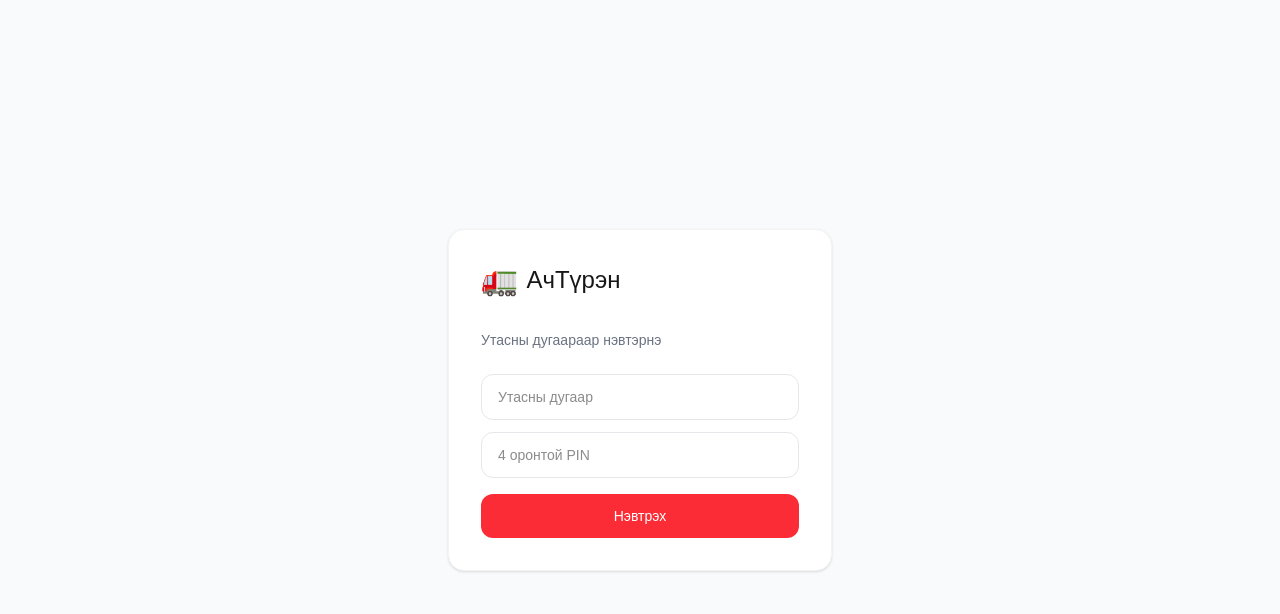
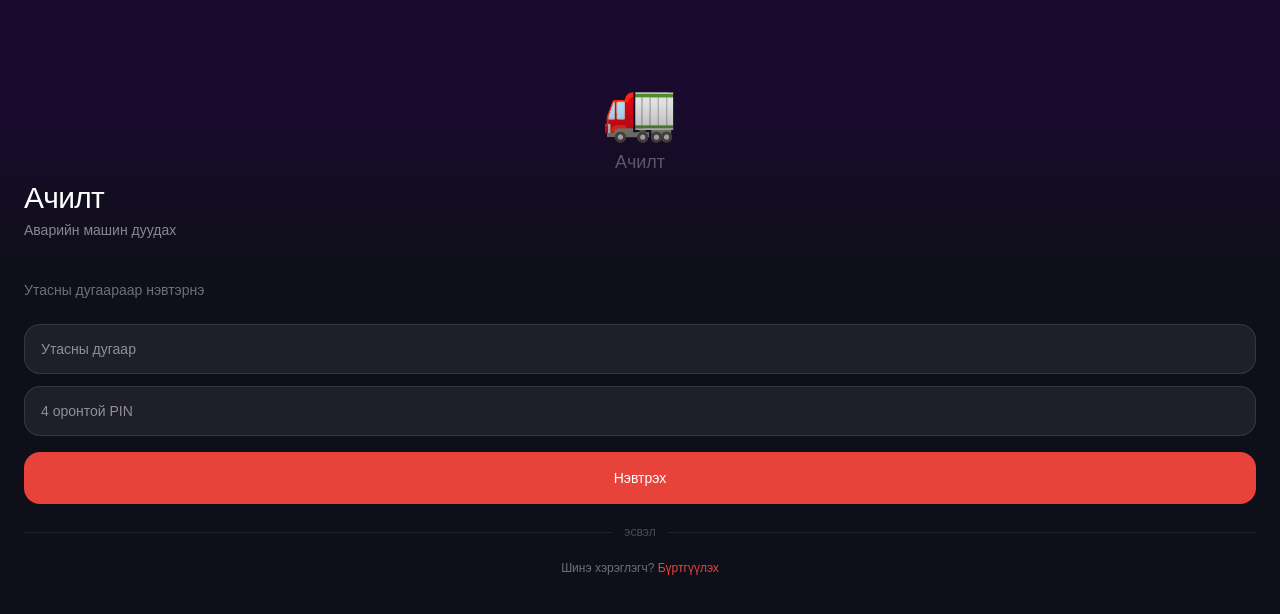
Before and after one commit to jargalbayr955-cmyk/-, a Next.js app: page / in a window 1280 px wide. Shown: the top 614 px of the page. Built offline with nearby package versions, Linux system fonts and the light colour scheme; no server answers.

Commit message:
new login design

```diff
--- a/app/page.tsx
+++ b/app/page.tsx
@@ -1,5 +1,5 @@
 'use client'
-import { useState } from 'react'
+import { useState, useEffect } from 'react'
 import { useRouter } from 'next/navigation'
 import { supabase } from '@/lib/supabase'
 
@@ -8,7 +8,13 @@ export default function LoginPage() {
   const [pin, setPin] = useState('')
   const [loading, setLoading] = useState(false)
   const [error, setError] = useState('')
+  const [heroUrl, setHeroUrl] = useState('')
   const router = useRouter()
+
+  useEffect(() => {
+    const saved = localStorage.getItem('hero_url')
+    if (saved) setHeroUrl(saved)
+  }, [])
 
   const handleLogin = async () => {
     if (!phone || !pin) return setError('Дугаар болон PIN оруулна уу')
@@ -30,19 +36,35 @@ export default function LoginPage() {
   }
 
   return (
-    <div className="min-h-screen bg-gray-50 flex items-center justify-center p-4">
-      <div className="bg-white rounded-2xl p-8 w-full max-w-sm shadow-sm border border-gray-100">
-        <div className="flex items-center gap-2 mb-8">
-          <span className="text-3xl">🚛</span>
-          <h1 className="text-2xl font-medium">АчТүрэн</h1>
+    <div className="min-h-screen flex flex-col" style={{background:'#0f0f1a'}}>
+      <div className="relative h-64 overflow-hidden">
+        {heroUrl ? (
+          <img src={heroUrl} alt="hero" className="w-full h-full object-cover opacity-80" />
+        ) : (
+          <div className="w-full h-full flex items-center justify-center" style={{background:'#1a0a2e'}}>
+            <div className="text-center">
+              <div className="text-6xl mb-2">🚛</div>
+              <div className="text-white text-lg font-medium opacity-50">Ачилт</div>
+            </div>
+          </div>
+        )}
+        <div className="absolute inset-0" style={{background:'linear-gradient(to bottom, transparent 40%, #0f0f1a 100%)'}}></div>
+        <div className="absolute bottom-4 left-6">
+          <h1 className="text-white text-3xl font-medium tracking-tight">Ачилт</h1>
+          <p className="text-white text-sm opacity-50 mt-1">Аварийн машин дуудах</p>
         </div>
-        <p className="text-gray-500 text-sm mb-6">Утасны дугаараар нэвтэрнэ</p>
+      </div>
+
+      <div className="flex-1 px-6 pt-6 pb-10">
+        <p className="text-sm mb-6" style={{color:'rgba(255,255,255,0.4)'}}>Утасны дугаараар нэвтэрнэ</p>
+
         <input
           type="tel"
           placeholder="Утасны дугаар"
           value={phone}
           onChange={e => setPhone(e.target.value)}
-          className="w-full border border-gray-200 rounded-xl px-4 py-3 mb-3 text-sm outline-none focus:border-red-400"
+          className="w-full rounded-2xl px-4 py-3.5 mb-3 text-sm outline-none"
+          style={{background:'rgba(255,255,255,0.07)', border:'1px solid rgba(255,255,255,0.1)', color:'#fff'}}
         />
         <input
           type="password"
@@ -50,16 +72,30 @@ export default function LoginPage() {
           maxLength={4}
           value={pin}
           onChange={e => setPin(e.target.value)}
-          className="w-full border border-gray-200 rounded-xl px-4 py-3 mb-4 text-sm outline-none focus:border-red-400"
+          className="w-full rounded-2xl px-4 py-3.5 mb-4 text-sm outline-none"
+          style={{background:'rgba(255,255,255,0.07)', border:'1px solid rgba(255,255,255,0.1)', color:'#fff'}}
         />
-        {error && <p className="text-red-500 text-xs mb-3">{error}</p>}
+
+        {error && <p className="text-red-400 text-xs mb-3">{error}</p>}
+
         <button
           onClick={handleLogin}
           disabled={loading}
-          className="w-full bg-red-500 text-white rounded-xl py-3 font-medium text-sm disabled:opacity-50"
+          className="w-full rounded-2xl py-4 font-medium text-sm text-white disabled:opacity-50"
+          style={{background:'#e8433a'}}
         >
           {loading ? 'Түр хүлээнэ үү...' : 'Нэвтрэх'}
         </button>
+
+        <div className="flex items-center gap-3 my-5">
+          <div className="flex-1 h-px" style={{background:'rgba(255,255,255,0.08)'}}></div>
+          <span className="text-xs" style={{color:'rgba(255,255,255,0.25)'}}>эсвэл</span>
+          <div className="flex-1 h-px" style={{background:'rgba(255,255,255,0.08)'}}></div>
+        </div>
+
+        <p className="text-center text-xs" style={{color:'rgba(255,255,255,0.4)'}}>
+          Шинэ хэрэглэгч? <span style={{color:'#e8433a'}} className="cursor-pointer">Бүртгүүлэх</span>
+        </p>
       </div>
     </div>
   )
```
